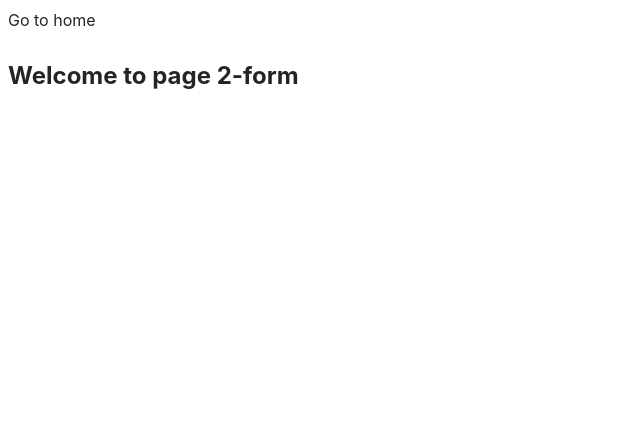
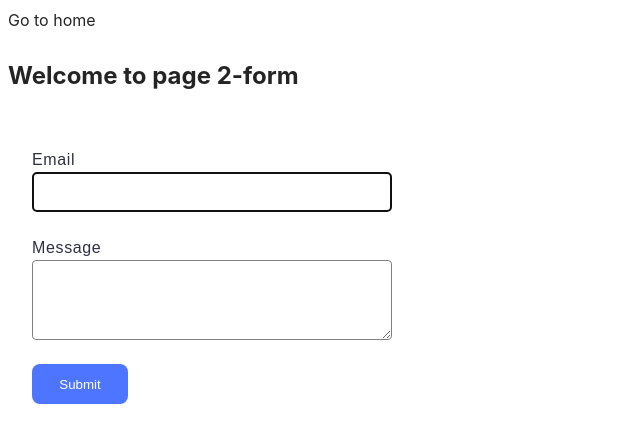
Before and after one commit to TValeriiaM/goit-js-hw-09, a website built with Vite: page src/2-form.html in a window 1280 px wide. Shown: the whole page, without its empty margins (0-640 px from the left). Built offline with nearby package versions, Linux system fonts and the light colour scheme.

Commit message:
homework_9

```diff
--- a/src/2-form.html
+++ b/src/2-form.html
@@ -13,7 +13,17 @@
       <h1>Welcome to page 2-form</h1>
     </section>
     <div class="form">
-      <form action=""></form>
+      <form class="feedback-form" autocomplete="off">
+        <label>
+          Email
+          <input type="email" name="email" autofocus />
+        </label>
+        <label>
+          Message
+          <textarea name="message" rows="8"></textarea>
+        </label>
+        <button type="submit">Submit</button>
+      </form>
     </div>
     <script src="./js/2-form.js" type="module"></script>
   </body>
--- a/src/css/styles.css
+++ b/src/css/styles.css
@@ -54,3 +54,55 @@ img {
   width: 360px;
   height: 200px;
 }
+
+.form {
+  width: 360px;
+  font-family: "Montserrat", sans-serif;
+    font-weight: 400;
+    font-size: 16px;
+    line-height: 1.5;
+    letter-spacing: 0.04em;
+    color: #2e2f42;
+    margin-left: 24px;
+}
+
+.feedback-form {
+  display: flex;
+  flex-direction: column;
+  gap: 24px;
+}
+
+button {
+  background-color: #4e75ff;;
+  color: #FFF;
+  font-weight: 500;
+  display: block;
+  width: 96px;
+  height: 40px;
+  border: none;
+  border-radius: 8px;
+  padding: 8px 16px;
+  transition: background-color 250ms cubic-bezier(0.4, 0, 0.2, 1);
+}
+
+button:hover {
+  background-color: #6c8cff;
+
+}
+
+label {
+  display: flex;
+  flex-direction: column;
+ }
+
+ input {
+  height: 40px;
+  border-radius: 4px;
+  border: 1px solid #808080;
+ }
+
+ textarea {
+  height: 80px;
+  border-radius: 4px;
+  border: 1px solid #808080;
+ }
--- a/src/js/2-form.js
+++ b/src/js/2-form.js
@@ -0,0 +1,30 @@
+'use strict';
+
+const localStorageKey = 'feedback-form-state';
+
+const form = document.querySelector('.feedback-form');
+
+const inputEmail = form.elements.email;
+const inputTextarea = form.elements.message;
+
+const data = JSON.parse(localStorage.getItem(localStorageKey));
+
+inputEmail.value = data && data.email ? data.email : '';
+inputTextarea.value = data && data.message ? data.message : '';
+
+form.addEventListener('input', addLocalStorageItem);
+function addLocalStorageItem() {
+  const objFeedback = {
+    email: inputEmail.value.trim(),
+    message: inputTextarea.value.trim(),
+  };
+  localStorage.setItem(localStorageKey, JSON.stringify(objFeedback));
+}
+
+form.addEventListener('submit', event => {
+  event.preventDefault();
+  if (inputEmail.value.trim() !== '' && inputTextarea.value.trim() !== '') {
+    console.log(JSON.parse(localStorage.getItem(localStorageKey)));
+    form.reset();
+  } else alert('All form fields must be filled in');
+});
```
